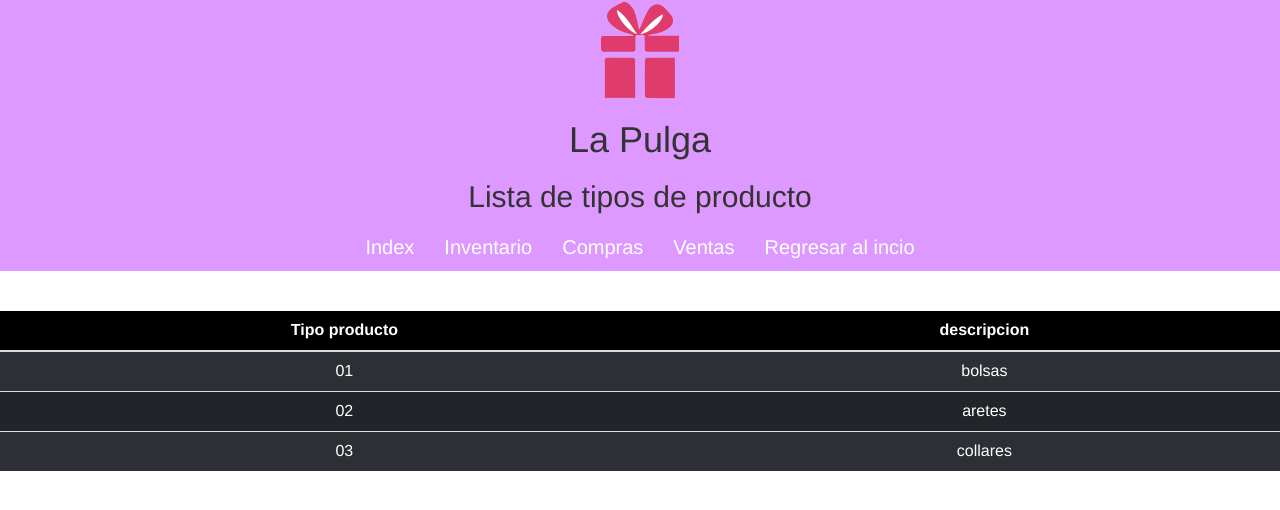
After one commit to marhowlett/proyecto2, a PHP site: page /lista_tipo.php in a window 1280 px wide. The commit adds this page. Shown: the top 510 px of the page. Run offline with PHP 8.4, Linux system fonts and the light colour scheme; data comes from the database, SQL or seed files in the repository.

Commit message:
listas actualizadas

```diff
--- a/Venta/pre_venta.php
+++ b/Venta/pre_venta.php
@@ -2,6 +2,7 @@
 require '../Cart.php';
 session_start();
 require '../db_connection.php';
+date_default_timezone_set("America/Mexico_City");
 
 /* ===================
     TODOS LOS NOMBRES DE PRODUCTOS PARA EL AUTOCOMPLETE
--- a/css/prueba.css
+++ b/css/prueba.css
@@ -8,8 +8,11 @@ header {
 header.loginin {
   text-align: center;
 }
-table.alig {
+.align {
   text-align: center!important;
+}
+tr:hover {
+  opacity: 0.5;
 }
 .white2 {
   color: white!important;
--- a/css/prueba.less
+++ b/css/prueba.less
@@ -13,14 +13,20 @@ header {
 
 }
 }
-table.alig {
+ .align {
     text-align: center!important;
+
 }
+
+tr:hover {
+      opacity: 0.5;
+     }
 .white2 {
   color: white!important;
   background-color: black;
 
     text-align: center;
+
 }
 section{
     &.content1 {
--- a/db_connection.php
+++ b/db_connection.php
@@ -3,7 +3,7 @@ function getDB()
 {
     $dbhost="localhost";
     $dbuser="root";
-    $dbpass="jjuandaa34";
+    $dbpass="marimar94";
     $dbname="pulga";
     try {
 
--- a/index.php
+++ b/index.php
@@ -5,7 +5,7 @@ session_start();
 <html lang="es">
 <head>
     <meta charset="UTF-8">
-    <title>La Pulga de Cuernavaca Morelos</title>
+    <title>La Pulga</title>
     <link rel="stylesheet" href="https://cdnjs.cloudflare.com/ajax/libs/bulma/0.7.1/css/bulma.min.css">
     <script defer src="https://use.fontawesome.com/releases/v5.0.7/js/all.js"></script>
     <meta name="viewport" content="width=device-width, initial-scale=1, shrink-to-fit=no">
--- a/index2.php
+++ b/index2.php
@@ -6,7 +6,7 @@ session_start();
 <html lang="es">
 <head>
     <meta charset="UTF-8">
-    <title>La Pulga de Cuernavaca Morelos</title>
+    <title>La Pulga</title>
     <link rel="stylesheet" href="https://cdnjs.cloudflare.com/ajax/libs/bulma/0.7.1/css/bulma.min.css">
     <script defer src="https://use.fontawesome.com/releases/v5.0.7/js/all.js"></script>
     <meta name="viewport" content="width=device-width, initial-scale=1, shrink-to-fit=no">
--- a/inventario.php
+++ b/inventario.php
@@ -24,9 +24,6 @@ session_start();
         <h2>Modificación de Inventario</h2>
 </header>
 
-<?php
-session_start();
-?>
 
 <?php
 require 'conexionBD/connection.php';
--- /dev/null
+++ b/lista_tipo.php
@@ -0,0 +1,86 @@
+<?php
+session_start();
+
+?>
+<html lang="es">
+<head>
+    <meta charset="UTF-8">
+    <title>La Pulga</title>
+    <meta name="viewport" content="width=device-width, initial-scale=1, shrink-to-fit=no">
+    <!-- Bootstrap CSS -->
+
+    <link rel="stylesheet" href="https://stackpath.bootstrapcdn.com/bootstrap/4.1.1/css/bootstrap.min.css" integrity="sha384-WskhaSGFgHYWDcbwN70/dfYBj47jz9qbsMId/iRN3ewGhXQFZCSftd1LZCfmhktB" crossorigin="anonymous">
+
+    <link rel="shortcut icon" type="image/x-icon" href="css/134027.png" />
+    <link rel="stylesheet" type="text/css" href="css/prueba.css" />
+<link
+   rel="stylesheet"
+   href="https://maxcdn.bootstrapcdn.com/bootstrap/3.3.7/css/bootstrap.min.css"
+   integrity="sha384-BVYiiSIFeK1dGmJRAkycuHAHRg32OmUcww7on3RYdg4Va+PmSTsz/K68vbdEjh4u"
+   crossorigin="anonymous"
+>
+</head>
+<?php
+require 'conexionBD/connection.php';
+
+if ($conexion->connect_error) {
+ die("La conexion falló: " . $conexion->connect_error);
+}
+$sql1="SELECT * FROM tipo_producto";
+   $conexion->real_query($sql1);
+   $consultaUsuarios = $conexion->use_result();
+
+?>
+<header>
+
+    <div class="text-center">
+        <img src="img/logo-regalo.png" alt="" width="100px" height="100px">
+
+    <h1 class="text-center">La Pulga</h1>
+    <h2>Lista de tipos de producto</h2>
+  </div>
+    <ul class="nav justify-content-center">
+        <li class="nav-item">
+            <a class="nav-link active nav2header" href="index2.php">Index</a>
+        </li>
+        <li class="nav-item">
+            <a class="nav-link nav2header" href="inventario.php">Inventario </a>
+        </li>
+        <li class="nav-item">
+            <a class="nav-link nav2header" href="compras.php">Compras</a>
+        </li>
+        <li class="nav-item">
+            <a class="nav-link nav2header" href="Venta/pre_venta.php">Ventas</a>
+        </li>
+        <li class="nav-item">
+            <a class="nav-link nav2header" href="index.php">Regresar al incio</a>
+        </li>
+
+    </ul>
+
+</header>
+
+<br><br>
+
+<div class="table-responsive">
+   <table class="table table-striped table-dark align" >
+	<thead>
+           <tr>
+              <!-- definimos cabeceras de la tabla -->
+              <th scope="col" class="white2">Tipo producto</th>
+              <th scope="col" class="white2">descripcion</th>
+           </tr>
+        </thead>
+        <tbody>
+	<?php
+           //recorremos resultado de la consulta y añadimos el contenido a la tabla
+	    while ($row = $consultaUsuarios->fetch_assoc()) {
+              echo "<tr>";
+              echo "<td>".$row['tipo_producto']."</td>";
+              echo "<td>".$row['descripcion']."</td>";
+              echo "</tr>";
+           }
+        ?>
+       </tbody>
+   </table>
+</div>
```
Also changed, not shown: lista_inventario.php (renamed from lista.php, +31 -0 lines).
